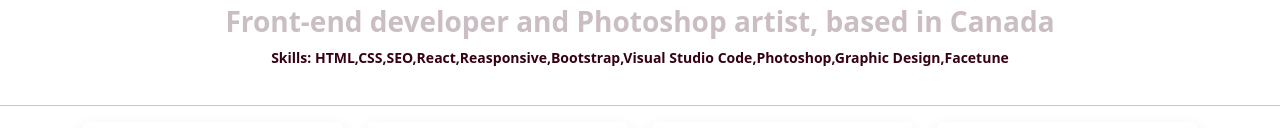
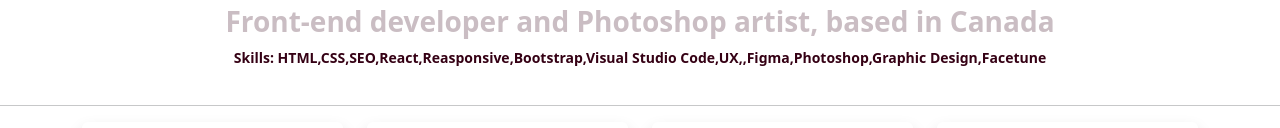
Before and after one commit to imsamar/my-portfolio-s, a plain HTML site: page about.html in a window 1280 px wide. Shown: the part 174-302 px from the top of the page. Drawn offline with nearby package versions, Linux system fonts and the light colour scheme; a web font is replaced by a local one.

Commit message:
skills added

```diff
--- a/about.html
+++ b/about.html
@@ -41,7 +41,7 @@
 
  <h1 class="text-center">About me</h1>
  <h3 class="text-center">Front-end developer and Photoshop artist, based in Canada</h3>
- <div class="about-paragraphs text-center"><strong class="skills">Skills: HTML,CSS,SEO,React,Reasponsive,Bootstrap,Visual Studio Code,Photoshop,Graphic Design,Facetune</strong>
+ <div class="about-paragraphs text-center"><strong class="skills">Skills: HTML,CSS,SEO,React,Reasponsive,Bootstrap,Visual Studio Code,UX,,Figma,Photoshop,Graphic Design,Facetune</strong>
 </div><br><hr>
     <div class="container">
         <div class="row">
```
